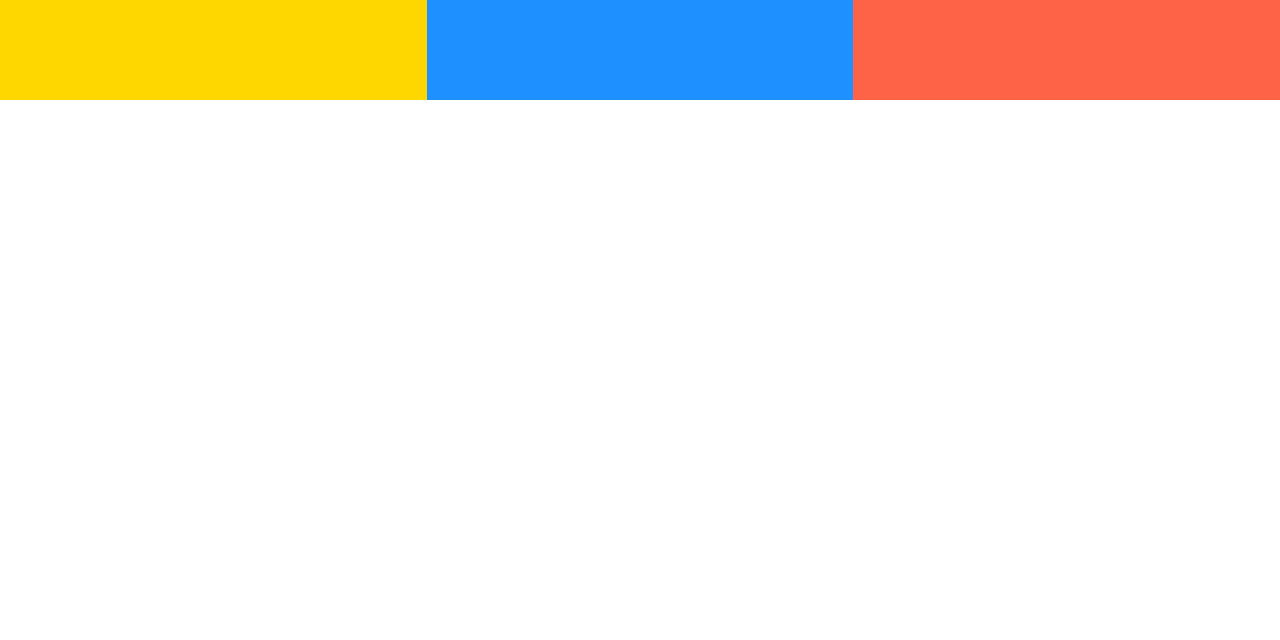
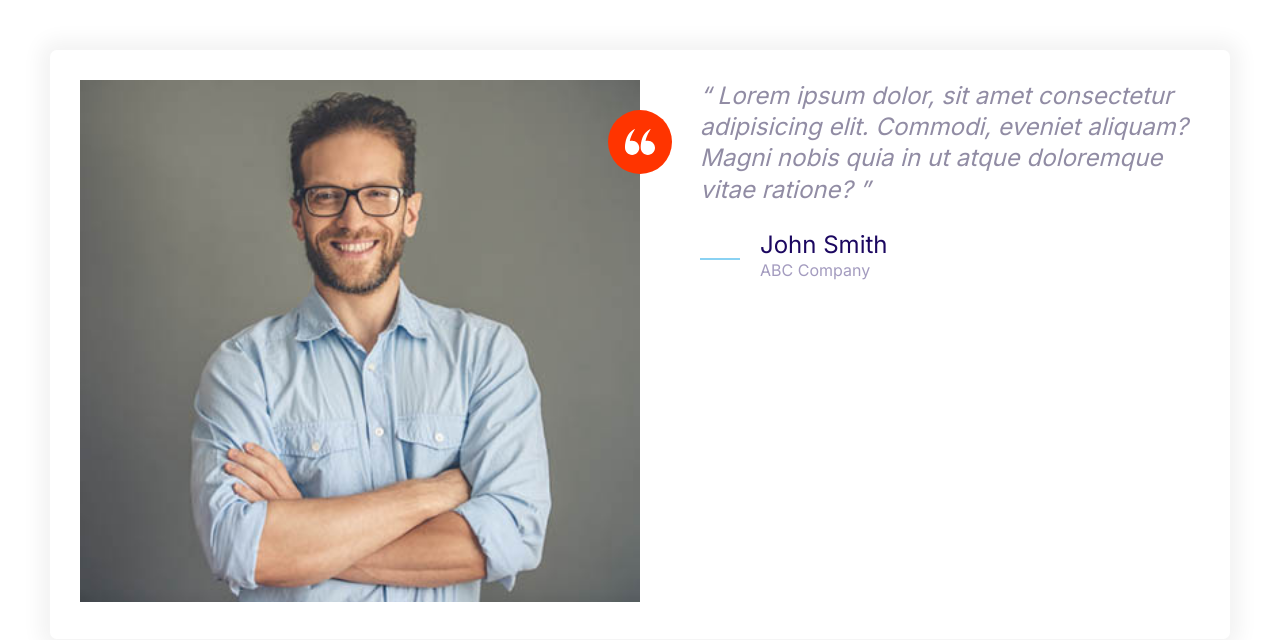
Before and after one commit to NazaninHashemian/SkyHost, a plain HTML site: page index.html in a window 1280 px wide. Drawn offline with nearby package versions, Linux system fonts and the light colour scheme.

Commit message:
Build the testimonial component.

```diff
--- a/CSS/styles.css
+++ b/CSS/styles.css
@@ -170,8 +170,17 @@ a {
     height: 40px;
 }
 
+.icon--small {
+    width:30px;
+    height: 30px;
+}
+
 .icon--primary {
     fill: var(--color-primary);
+}
+
+.icon--white {
+    fill: #fff;
 }
 
 .icon-container {
@@ -183,6 +192,12 @@ a {
     justify-content: center;
     align-items: center;
 }
+
+.icon-container--accent {
+    background: var(--color-accent);
+
+}
+
 
 /* Buttons */
 .btn {
@@ -448,3 +463,31 @@ a {
         grid-template-columns: repeat(3, 1fr);
     }
 }
+
+/* Testimonials */
+.testimonial {
+    padding: 3rem;
+}
+
+.testimonial__image {
+    position: relative;
+}
+
+.testimonial__image > img {
+    width: 100%;
+}
+.testimonial__image .icon-container{
+    position: absolute;
+    top: 3rem;
+    right: -32px;
+}
+@media screen and (min-width:768px) {
+    .testimonial .quote,
+    .testimonial .quote__author{
+        font-size: 2.4rem;
+    }
+
+    .testimonial .quote {
+        margin-left: 6rem;
+    }
+}
--- a/index.html
+++ b/index.html
@@ -10,11 +10,38 @@
     <link rel="stylesheet" href="./CSS/normalize.css">
     <link rel="stylesheet" href="./CSS/styles.css">
 </head>
-<body>
-    <div class="grid grid--1x3">
-        <div style="height: 100px; background: gold;"></div>
-        <div style="height: 100px; background: dodgerblue;"></div>
-        <div style="height: 100px; background: tomato;"></div>
+<body style="padding: 5rem;">
+    <div class="card testimonial">
+        <div class="grid grid--1x2">
+            <div class="testimonial__image">
+                <img src="./Images/testimonial.jpg" alt="A happy, smiling customer">
+                <span class="icon-container icon-container--accent">
+                    <svg class="icon icon--white icon--small">
+                        <use xlink:href="./Images/sprite.svg#quotes"></use>
+                    </svg>
+                </span>
+            </div>
+            <blockqote class="quote">
+                <p class="quote__text">
+                    Lorem ipsum dolor, sit amet consectetur
+                    adipisicing elit. Commodi, eveniet aliquam?
+                    Magni nobis quia in ut atque doloremque
+                    vitae ratione?
+                </p>
+                <footer>
+                    <div class="media">
+                        <div class="media__image">
+                            <svg class="icon icon--primary">
+                                <use xlink:href="./Images/sprite.svg#line"></use>
+                            </svg>
+                        </div>
+                        <div class="media__body">
+                            <h3 class="media__title quote__author">John Smith</h3>
+                            <p class="quote__organization">ABC Company</p>
+                        </div>
+                    </div>
+                </footer>
+            </blockqote>
     </div>
 </body>
 </html>
```
Also changed, not shown: component/icons.html (+1 -1 lines), component/testimonial.html (added, +32 -0 lines), Images/testimonial.jpg (added), component/quotes.html (renamed from component/quote.html).
